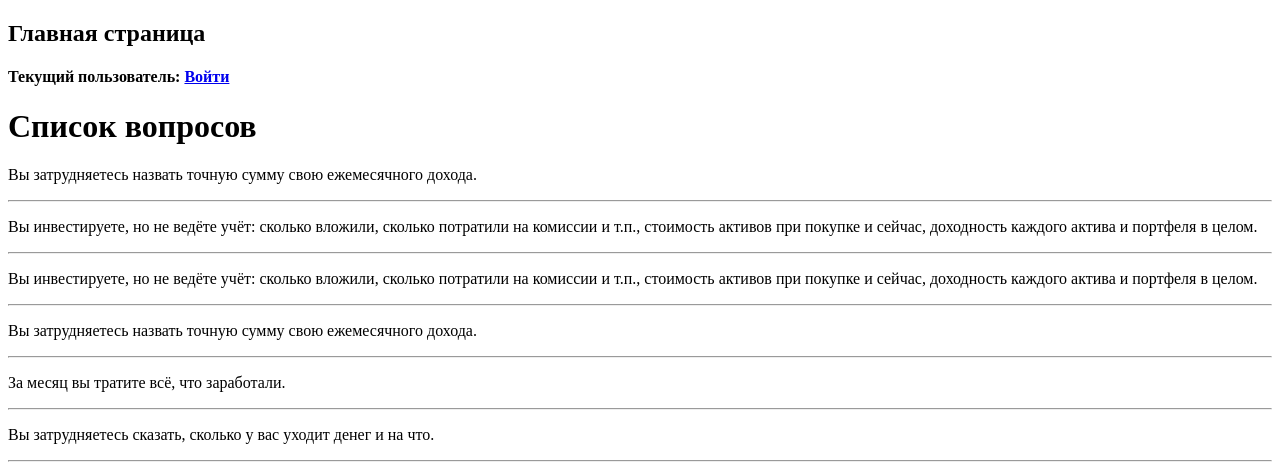
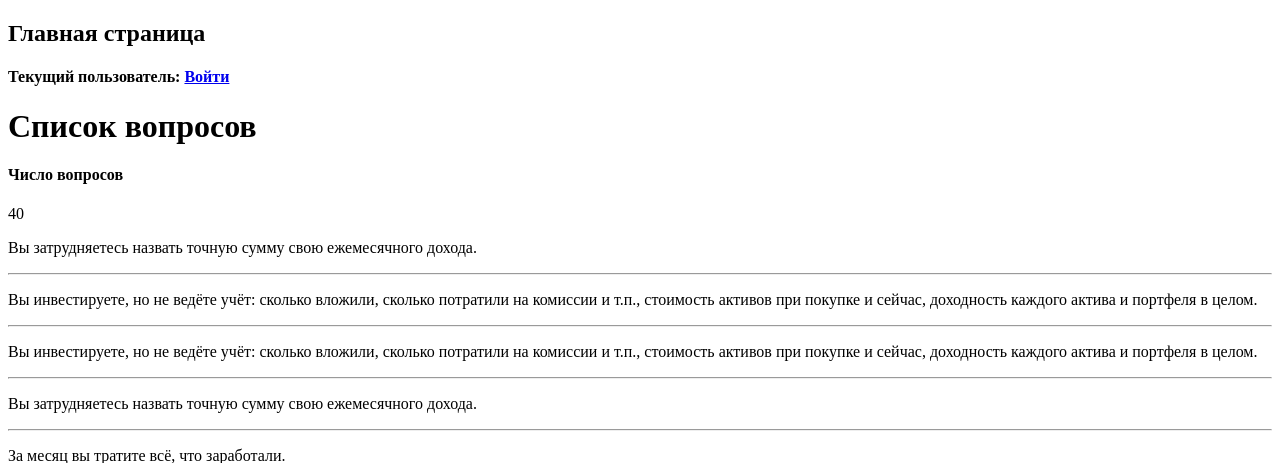
Before and after one commit to ChesterCode/testing, a Django app: page / in a window 1280 px wide. Shown: the top 463 px of the page. Run offline with Django 4.2, Linux system fonts and the light colour scheme; data comes from the database, SQL or seed files in the repository; both versions use the stored data as it was after the commit.

Commit message:
Список вопросов

```diff
--- a/testing/templates/index.html
+++ b/testing/templates/index.html
@@ -13,6 +13,11 @@
 {% endif %}
 
 <h1>{{title}}</h1>
+<div>
+    <h4>Число вопросов</h4>
+    <p>{{count_value}}</p>
+</div>
+
 
 {% for item in upload%}
 <p>
--- a/testing/testing/views.py
+++ b/testing/testing/views.py
@@ -3,6 +3,12 @@ from upload.models import questions
 from upload.models import answers
 from upload.models import tests
 
+from django.db import connection
+
+
 def index(request):
     upload = questions.objects.all()
-    return render(request, 'index.html', {'upload': upload, 'title': 'Список вопросов'})
+    cursor = connection.cursor()
+    cursor.execute('SELECT COUNT(*) AS COUNT FROM upload_questions')
+    count_value = cursor.fetchone()[0]
+    return render(request, 'index.html', {'upload': upload, 'title': 'Список вопросов', 'count_value': count_value})
```
Also changed, not shown: testing/db.sqlite3.
